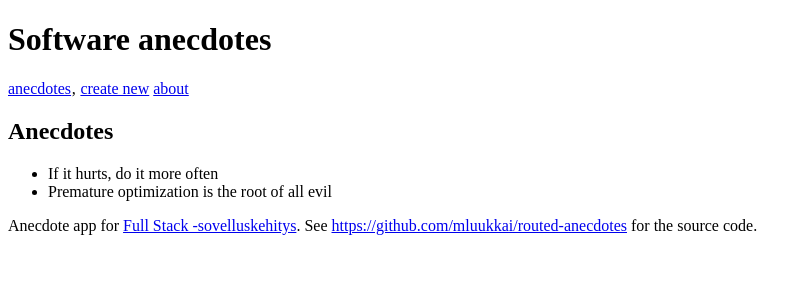
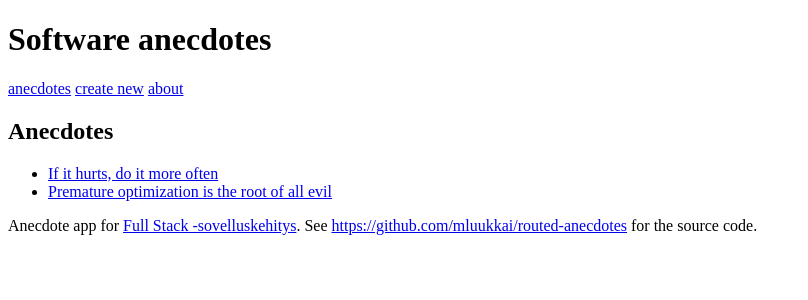
Before and after one commit to helihyv/full_stack_osa_6, a React (Create React App) app in the folder routed-anecdotes/: page / in a window 1280 px wide. Shown: the top 300 px of the page, without its empty margins (0-808 px from the left). Built offline with nearby package versions, Linux system fonts and the light colour scheme.

Commit message:
Tehtävä 6.17
Valmis.

```diff
--- a/routed-anecdotes/src/App.js
+++ b/routed-anecdotes/src/App.js
@@ -5,10 +5,30 @@ const AnecdoteList = ({ anecdotes }) => (
   <div>
     <h2>Anecdotes</h2>
     <ul>
-      {anecdotes.map(anecdote => <li key={anecdote.id} >{anecdote.content}</li>)}
+      {anecdotes.map(anecdote =>
+        <li key={anecdote.id} >
+          <Link to={`/anecdotes/${anecdote.id}`}>{anecdote.content}</Link>
+        </li>
+      )}
     </ul>
   </div>
 )
+
+const Anecdote = ({anecdote}) => {
+
+  if (anecdote === undefined) {
+    return null
+  }
+
+  return (
+    <div>
+      <h2>{anecdote.content} by {anecdote.author}</h2>
+      <p>has {anecdote.votes}  votes</p>
+      <p>for more info see <a href={anecdote.info}>{anecdote.info}</a></p>
+
+    </div>
+  )
+}
 
 const About = () => (
   <div>
@@ -136,7 +156,7 @@ class App extends React.Component {
           <Router>
             <div>
               <div>
-                <Link to="/">anecdotes</Link>‚&nbsp;
+                <Link to="/">anecdotes</Link>&nbsp;
                 <Link to="/create">create new</Link>&nbsp;
                 <Link to="/about">about</Link>
               </div>
@@ -144,6 +164,9 @@ class App extends React.Component {
               <Route exact path="/" render={() => <AnecdoteList anecdotes={this.state.anecdotes} />} />
               <Route path="/create" render={() => <CreateNew addNew={this.addNew} />} />
               <Route path="/about" render={() => <About />} />
+              <Route exact path="/anecdotes/:id" render={({match})=>
+                <Anecdote anecdote={this.anecdoteById(match.params.id)} />}
+              />
               </div>
             </div>
           </Router>
```
